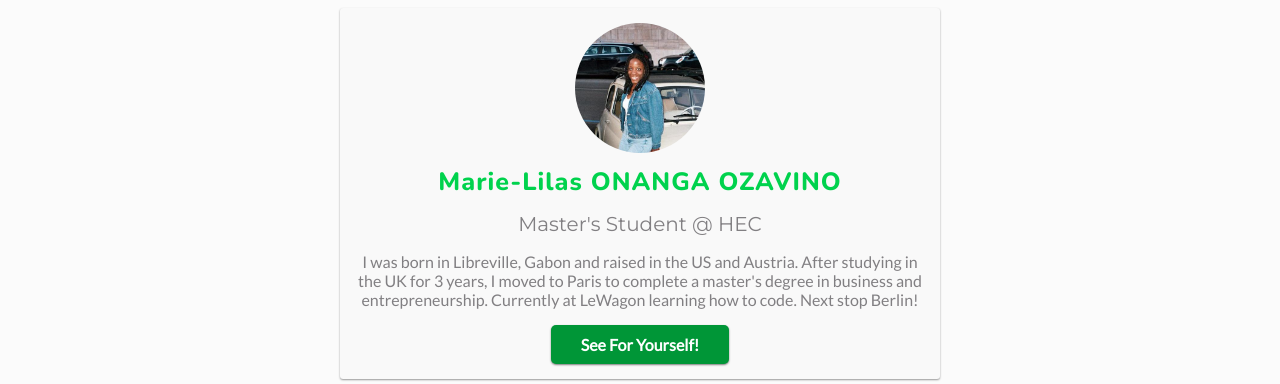
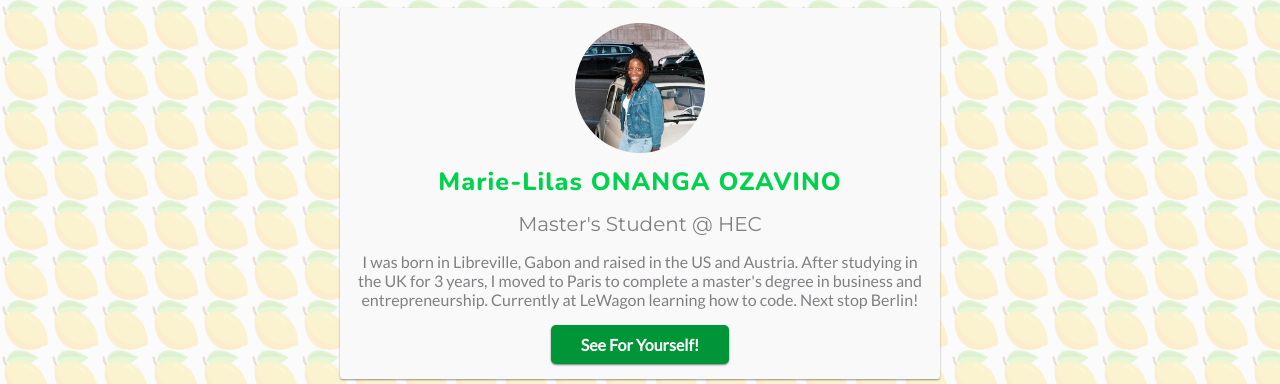
Before and after one commit to marielilaso/profile, a plain HTML site: page index.html in a window 1280 px wide. Shown: the top 384 px of the page. Drawn offline with nearby package versions, Linux system fonts and the light colour scheme; files whose address does not match are found by name.

Commit message:
make my profile prettier

```diff
--- a/style.css
+++ b/style.css
@@ -3,7 +3,7 @@ body {
   font-size: 16px;
   font-family: 'Lato', sans-serif;
   background-size: 50px 50px;
-  background-image: linear-gradient(rgba(250,250,250, 0.8), rgba(250,250,250, 0.8)), url(../04-Advanced-selectors/profile/pictures/lemon.png);
+  background-image: linear-gradient(rgba(250,250,250, 0.8), rgba(250,250,250, 0.8)), url(../profile/pictures/lemon.png);
   background-repeat: repeat|repeat-x|repeat-y|no-repeat|initial|inherit;
 }
 
```
